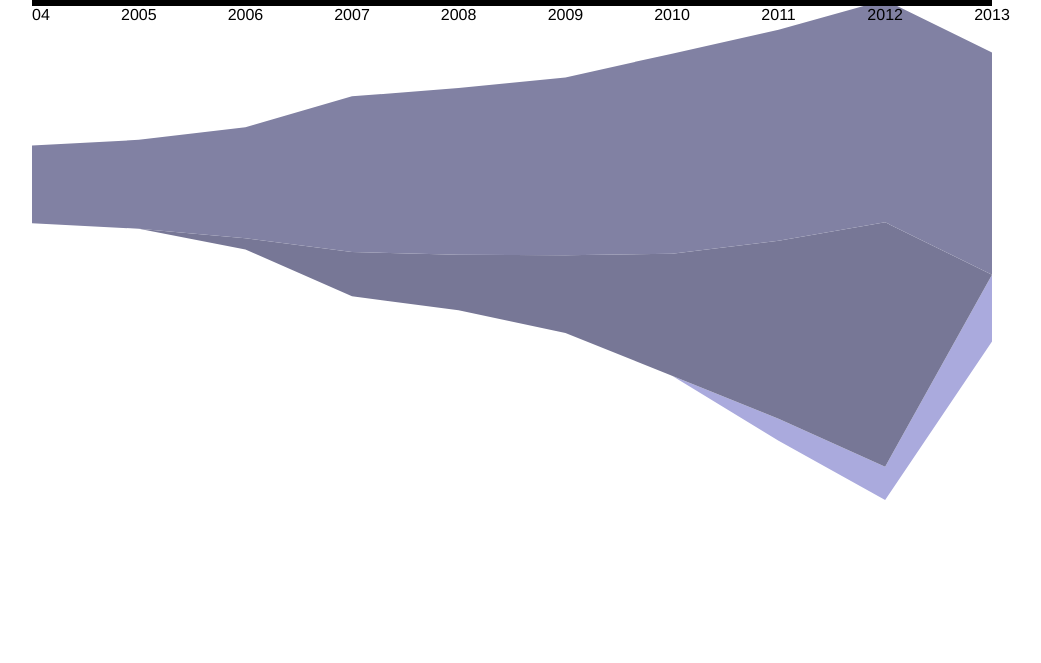
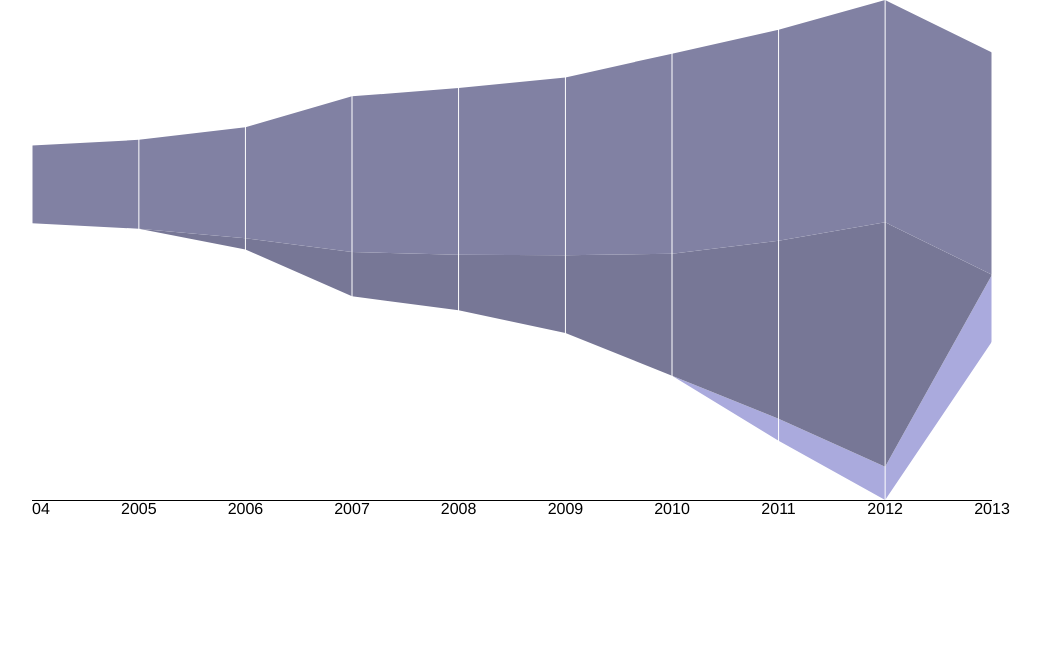
Before and after one commit to sulmanen/abtesting, a website: page charts/index.html in a window 1280 px wide. Shown: the whole page, without its empty margins (128-1169 px from the left). Drawn offline with nearby package versions, Linux system fonts and the light colour scheme.

Commit message:
add proper x axis with high tick lines

```diff
--- a/charts/chart.js
+++ b/charts/chart.js
@@ -3,14 +3,12 @@
         phones = [0, 0, 1, 4, 5, 7, 11, 16, 22, 0],
         pc = [7, 8, 10, 14, 15, 16, 18, 19, 20, 20],
         year,
-        margin = {top: 80, right: 80, bottom: 80, left: 80};
-
-    var n = 3, // number of layers
+        margin = {top: 80, right: 80, bottom: 80, left: 80},
+        n = 3, // number of layers
         m = 10, // number of samples per layer
         stack = d3.layout.stack().offset("wiggle"),
-        layers0 = stack(d3.range(n).map(function(i) { return bumpLayer(i).values; }));
-
-    var width = 960,
+        layers0 = stack(d3.range(n).map(function(i) { return bumpLayer(i).values; })),
+        width = 960,
         height = 500;
 
     var x = d3.time.scale()
@@ -32,21 +30,7 @@
             .y0(function(d) { return y(d.y0); })
             .y1(function(d) { return y(d.y0 + d.y); });
 
-    var tickValues = [
-        '2004',
-        '2005',
-        '2006',
-        '2007',
-        '2008',
-        '2009',
-        '2010',
-        '2011',
-        '2012',
-        '2013'
-    ].map(function(val) {return new Date(val).getTime();});
-
-
-    var xAxis = d3.svg.axis().scale(x).orient('bottom');
+    var xAxis = d3.svg.axis().scale(x).innerTickSize(-height).outerTickSize(1).tickSubdivide(true);
 
     var svg = d3.select("body").append("svg").attr("width", width + margin.left + margin.right).attr("height", height + margin.top + margin.bottom);
 
@@ -57,7 +41,7 @@
         .attr("d", area)
         .style("fill", function() { return color(Math.random()); });
 
-    svg.append("g").call(xAxis);
+    svg.append("g").attr('class', 'x-axis').attr("transform", "translate(0," + height + ")").call(xAxis);
 
     function bumpLayer(index) {
         switch(index) {
--- a/charts/index.html
+++ b/charts/index.html
@@ -14,6 +14,10 @@
       right: 10px;
       top: 10px;
       }
+      .x-axis line {
+      stroke: #fff;
+      }
+
     </style>
   </head>
   <body>
```
